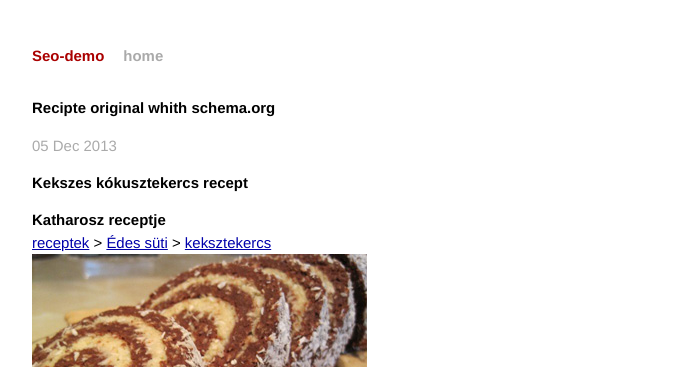
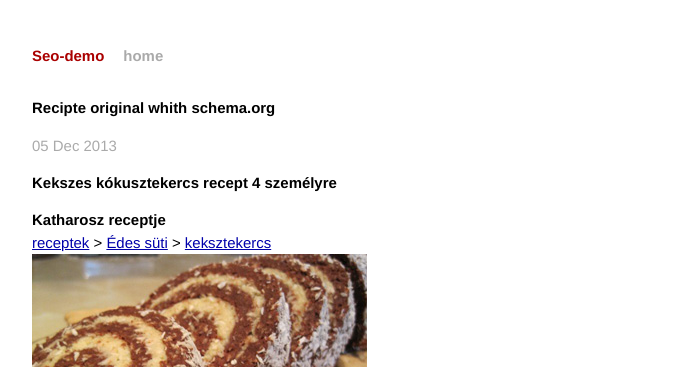
Before and after one commit to rudywaltz/seo-demo, a Jekyll site: the page built from _posts/2013-12-05-recipte-schema.markdown, in a window 1280 px wide. Shown: the top 367 px of the page, without its empty margins (294-986 px from the left). Built offline with Jekyll 4.4.1, drawn with Linux system fonts in a browser that asks for light colours; Markdown is read by kramdown in place of the engine named in the settings.

Commit message:
add recipeYield

```diff
--- a/_posts/2013-12-05-recipte-schema.markdown
+++ b/_posts/2013-12-05-recipte-schema.markdown
@@ -6,7 +6,7 @@ categories: default
 ---
 
 <div  itemscope itemtype="http://schema.org/Recipe">
-	<h1 itemprop="name">Kekszes kókusztekercs recept</h1>
+	<h1 itemprop="name">Kekszes kókusztekercs recept <span itemprop="recipeYield">4 személyre</span></h1>
 	<h3><span itemprop="author">Katharosz</span> receptje</h3>
 
 	<div class="breadcrumbs" itemprop="breadcrumb" itemscope itemtype="http://schema.org/breadcrumb">
```
